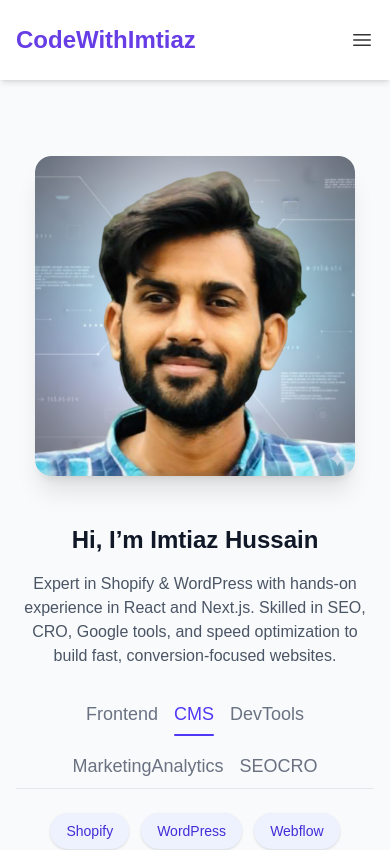
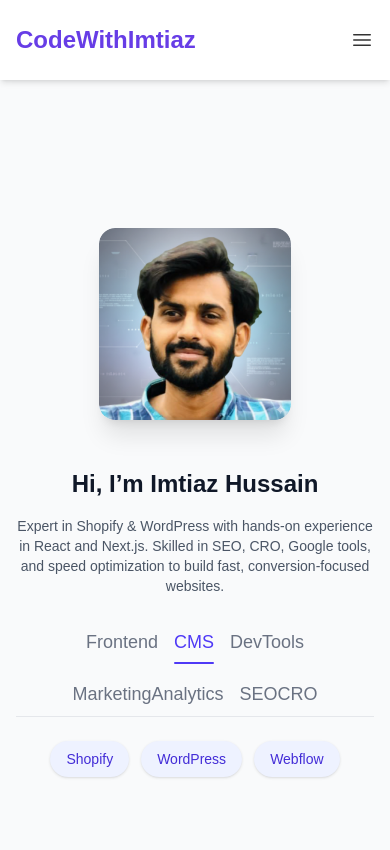
Before and after one commit to Imtiazh346/codewithimtiaz, a Next.js app: page / in a window 390 px wide. Shown: the top 850 px of the page. Built offline with nearby package versions, Linux system fonts and the light colour scheme.

Commit message:
hero mobile responsive

```diff
--- a/src/app/components/Hero.jsx
+++ b/src/app/components/Hero.jsx
@@ -35,9 +35,9 @@ export default function Hero() {
           initial={{ x: -50, opacity: 0 }}
           animate={{ x: 0, opacity: 1 }}
           transition={{ duration: 0.8 }}
-          className="w-full flex justify-center lg::justify-end lg:w-1/2"
+          className="w-full flex justify-center lg:justify-end lg:w-1/2"
         >
-          <div className="w-80 h-80 lg:w-80 lg:h-80 bg-gray-200 rounded-2xl shadow-xl overflow-hidden flex items-center justify-center">
+          <div className="w-48 h-48 sm:w-56 sm:h-56 lg:w-80 lg:h-80 bg-gray-200 rounded-2xl shadow-xl overflow-hidden flex items-center justify-center">
             <Image
               src="/assets/images/imtiaz.png"
               alt="Imtiaz Hussain"
@@ -48,7 +48,6 @@ export default function Hero() {
             />
           </div>
         </motion.div>
-
         {/* Text & Tabs Section */}
         <motion.div
           initial={{ x: 50, opacity: 0 }}
@@ -56,10 +55,10 @@ export default function Hero() {
           transition={{ duration: 0.8 }}
           className="w-full lg:w-1/2 flex flex-col text-center lg:text-left"
         >
-          <h1 className="text-2xl sm:text-3xl lg:text-5xl font-extrabold text-gray-900 mb-4 overflow-hidden">
+          <h1 className="text-2xl sm:text-3xl lg:text-5xl font-extrabold text-gray-900 mb-4">
             Hi, I’m Imtiaz Hussain
           </h1>
-          <p className="text-base sm:text-lg text-gray-600 mb-8 overflow-hidden">
+          <p className="text-sm sm:text-base md:text-lg text-gray-600 mb-8">
             Expert in Shopify & WordPress with hands-on experience in React and
             Next.js. Skilled in SEO, CRO, Google tools, and speed optimization
             to build fast, conversion-focused websites.
```
